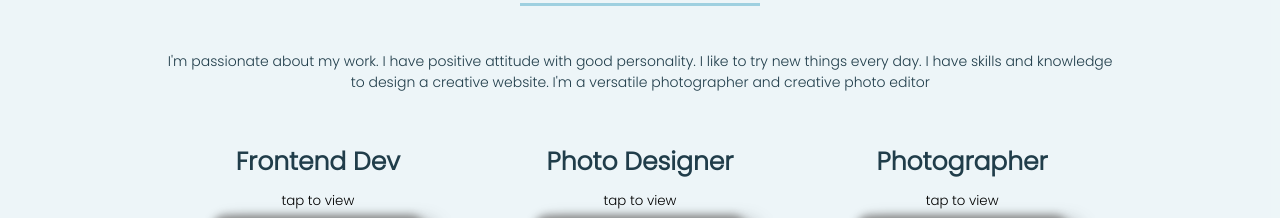
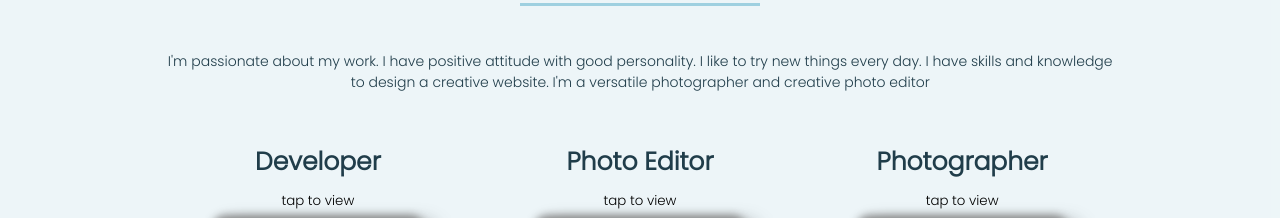
Before and after one commit to Rajan-Patell/portfolio, a plain HTML site: page index.html in a window 1280 px wide. Shown: the part 856-1074 px from the top of the page. Drawn offline with nearby package versions, Linux system fonts and the light colour scheme; grey boxes are pictures that could not be loaded.

Commit message:
about section changes

```diff
--- a/index.html
+++ b/index.html
@@ -102,7 +102,7 @@ with good personality. I like to try new things every day.  I have skills and kn
 
           <div class="about__info">
             <div class="hoverimgposition" data-aos="fade-up">
-              <span class="about__info-title">Frontend Dev</span>
+              <span class="about__info-title">Developer</span>
               <small>tap to view</small>
               <img src="images/bg2.jpg" alt="loading" class="about-info-name-img" />
               <div class="hoverimg">
@@ -113,7 +113,7 @@ with good personality. I like to try new things every day.  I have skills and kn
               </div>
             </div>
             <div class="hoverimgposition" data-aos="fade-up">
-              <span class="about__info-title">Photo Designer</span>
+              <span class="about__info-title">Photo Editor</span>
               <small>tap to view</small>
               <img src="images/bg1.jpg" alt="loading" class="about-info-name-img" />
               <div class="hoverimg">
```
